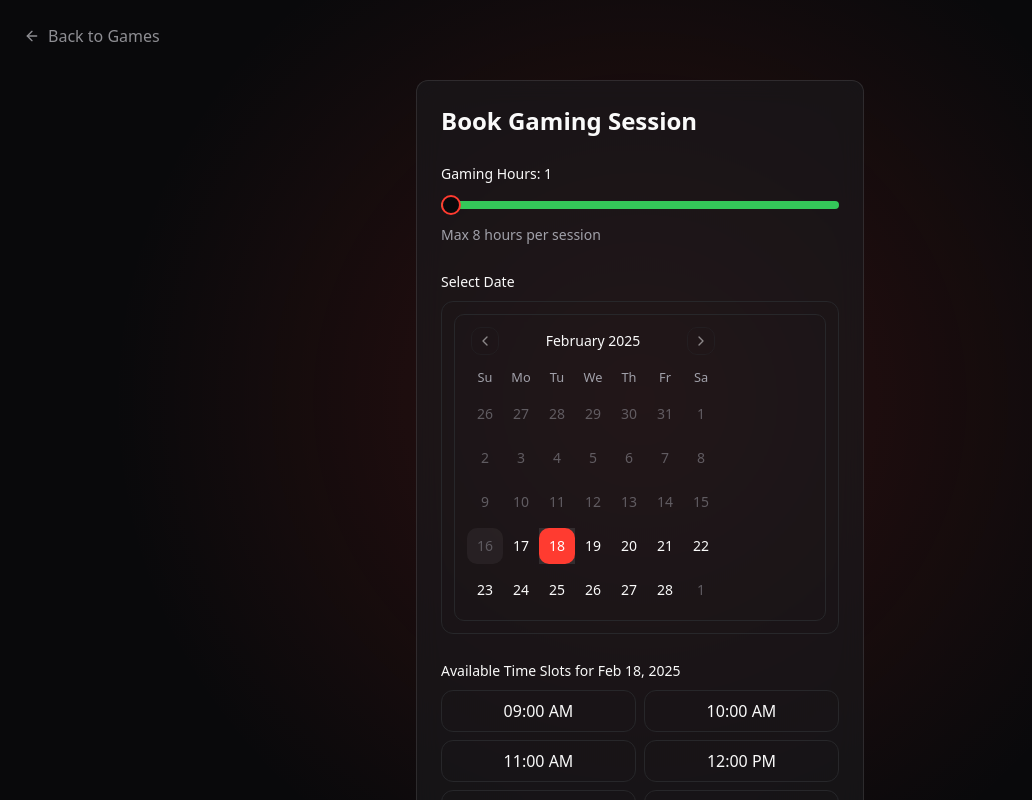
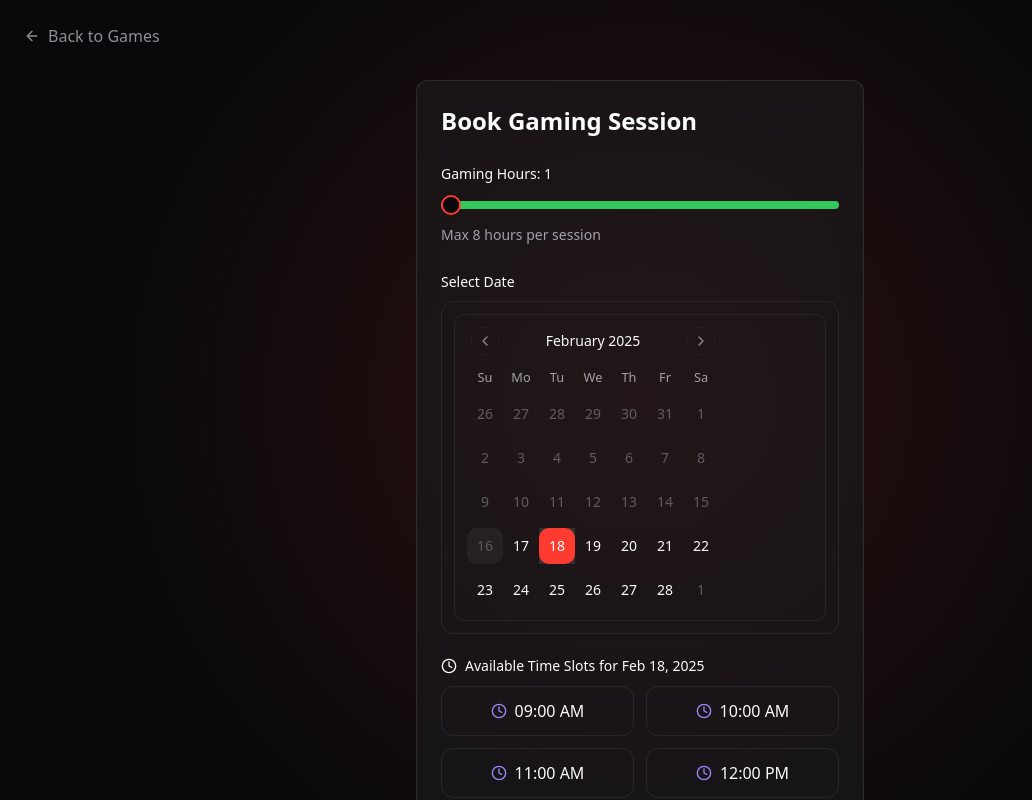
Before and after one commit to SURYAl3152/save-your-pc-gaming, a React (Vite) app: page /booking in a window 1280 px wide. Both pictures are taken after a click on the button "18". Shown: the top 800 px of the page, without its empty margins (0-1032 px from the left). Built offline with nearby package versions, Linux system fonts and the light colour scheme.

Commit message:
Improve time slot appearance
This commit addresses the prompt to make the time slots in the booking form more visually appealing.  The specific changes made are not detailed here.

```diff
--- a/src/pages/Booking.tsx
+++ b/src/pages/Booking.tsx
@@ -1,7 +1,7 @@
 
 import { useState } from "react";
 import { useNavigate } from "react-router-dom";
-import { ArrowLeft } from "lucide-react";
+import { ArrowLeft, Clock } from "lucide-react";
 import { Label } from "@/components/ui/label";
 import { Input } from "@/components/ui/input";
 import { Slider } from "@/components/ui/slider";
@@ -88,23 +88,38 @@ const Booking = () => {
           </div>
 
           {date && (
-            <div className="space-y-2">
-              <Label>Available Time Slots for {format(date, 'PP')}</Label>
-              <div className="grid grid-cols-2 gap-2">
-                {timeSlots.map((slot) => (
+            <div className="space-y-3">
+              <Label className="flex items-center gap-2">
+                <Clock className="w-4 h-4" />
+                Available Time Slots for {format(date, 'PP')}
+              </Label>
+              <div className="grid grid-cols-2 gap-3">
+                {timeSlots.map((slot) => {
+                  const isSelected = selectedTimeSlot === slot;
+                  return (
                     <button
                       key={slot}
                       type="button"
                       onClick={() => setSelectedTimeSlot(slot)}
-                    className={`p-2 rounded-lg border ${
-                      selectedTimeSlot === slot
-                        ? 'bg-primary text-white'
-                        : 'hover:bg-secondary'
-                    }`}
+                      className={`
+                        relative p-3 rounded-lg border transition-all duration-200
+                        ${isSelected
+                          ? 'bg-primary border-primary text-white scale-105 shadow-lg'
+                          : 'hover:bg-[#E5DEFF] hover:border-[#9b87f5] hover:text-[#7E69AB]'
+                        }
+                        group overflow-hidden
+                      `}
                     >
-                    {slot}
+                      <div className="relative z-10 flex items-center justify-center">
+                        <Clock className={`w-4 h-4 mr-2 ${isSelected ? 'text-white' : 'text-[#9b87f5]'}`} />
+                        <span className="font-medium">{slot}</span>
+                      </div>
+                      {isSelected && (
+                        <div className="absolute inset-0 bg-gradient-to-r from-primary via-primary to-[#9b87f5] opacity-50 animate-pulse" />
+                      )}
                     </button>
-                ))}
+                  );
+                })}
               </div>
             </div>
           )}
```
Lines whose indentation alone changed are shown as unchanged.
